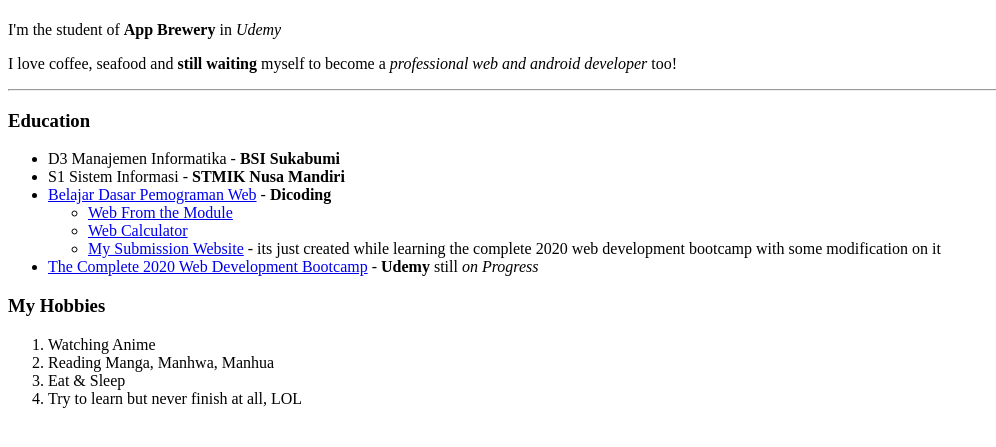
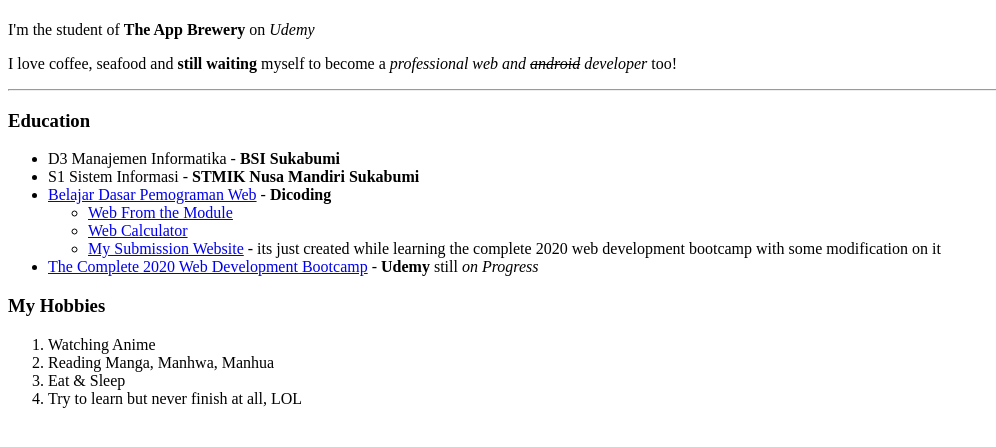
Before and after one commit to zilhamdev/web-development, a plain HTML site: page HTML - Personal SIte/index.html in a window 1280 px wide. Shown: the part 161-608 px from the top of the page, without its empty margins (0-996 px from the left). Drawn offline with Linux system fonts and the light colour scheme.

Commit message:
change paragrafh

```diff
--- a/HTML - Personal SIte/index.html
+++ b/HTML - Personal SIte/index.html
@@ -11,13 +11,13 @@
 <body>
   <img src="assets/images/zikri.png" alt="Zikri profile picture" width="120px">
   <h1>Zikri Ilham Ramadhan</h1>
-  <p>I'm the student of <strong>App Brewery</strong> in <em>Udemy</em></p>
-  <p>I love coffee, seafood and <strong>still waiting</strong> myself to become a <em>professional web and android developer</em> too!</p>
+  <p>I'm the student of <strong>The App Brewery</strong> on <em>Udemy</em></p>
+  <p>I love coffee, seafood and <strong>still waiting</strong> myself to become a <em>professional web and <del>android</del> developer</em> too!</p>
   <hr>
   <h3>Education</h3>
   <ul>
     <li>D3 Manajemen Informatika - <strong>BSI Sukabumi</strong></li>
-    <li>S1 Sistem Informasi - <strong>STMIK Nusa Mandiri</strong></li>
+    <li>S1 Sistem Informasi - <strong>STMIK Nusa Mandiri Sukabumi</strong></li>
     <li><a href="https://www.dicoding.com/certificates/KEXL4E75RXG2" target="_blank">Belajar Dasar Pemograman Web</a> - <strong>Dicoding</strong>
 <ul>
   <li><a href="https://zilhamdev.github.io/firstweb-dicoding/" target="_blank">Web From the Module</a></li>
```
